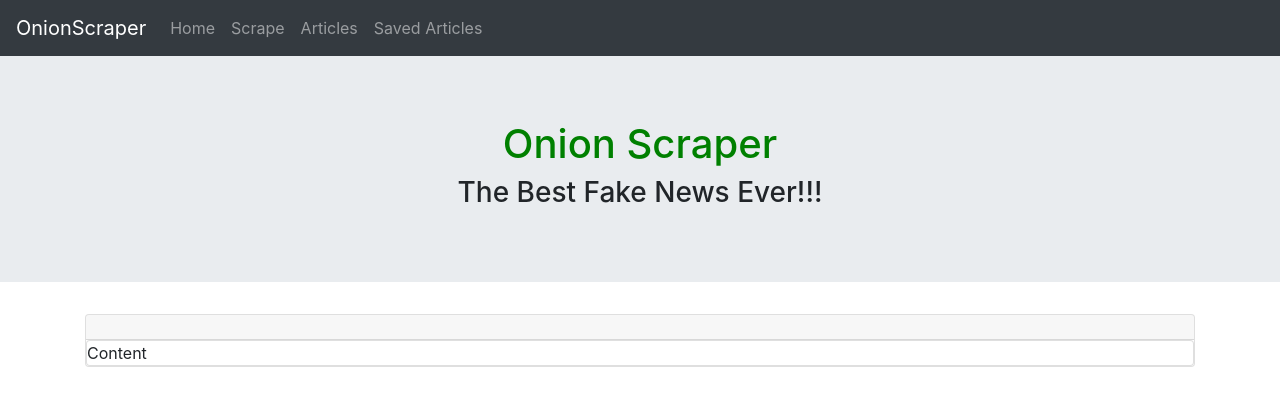
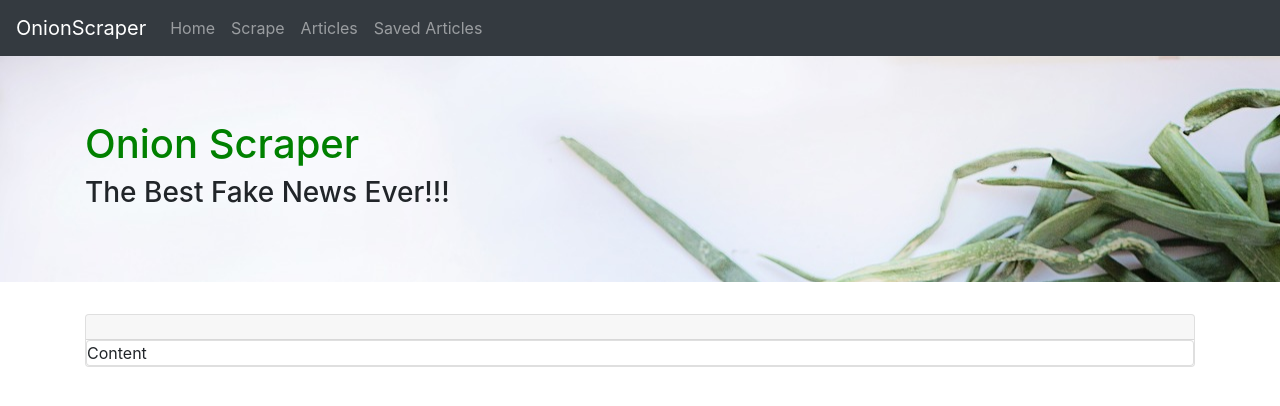
Before and after one commit to yuliyazabarsky/onionScraper, a website: page public/index.html in a window 1280 px wide. Drawn offline with nearby package versions, Linux system fonts and the light colour scheme; no server answers.

Commit message:
updated image

```diff
--- a/public/assets/style.css
+++ b/public/assets/style.css
@@ -3,7 +3,7 @@ h1{
 
 }
 .jumbotron{
-    /* background-image: url("./images/leek-3473642_1920.jpg"); */
-    height: 40%;;
+    background-image: url("./images/onions-2485054_1920.jpg");
+
     font-weight: bold;
 }
--- a/public/index.html
+++ b/public/index.html
@@ -36,7 +36,7 @@
                 </ul>
         </nav>
 
-        <div class="jumbotron jumbotron-fluid text-center">
+        <div class="jumbotron jumbotron-fluid">
                     <div class="container">
                       <h1>Onion Scraper</h1>
                       <h3>The Best Fake News Ever!!! </h3>
```
Also changed, not shown: public/assets/images/hyacinth-620389_1920.jpg (deleted), public/assets/images/leek-3473642_1920.jpg (deleted), public/assets/images/onions-2485054_1920.jpg (added).
